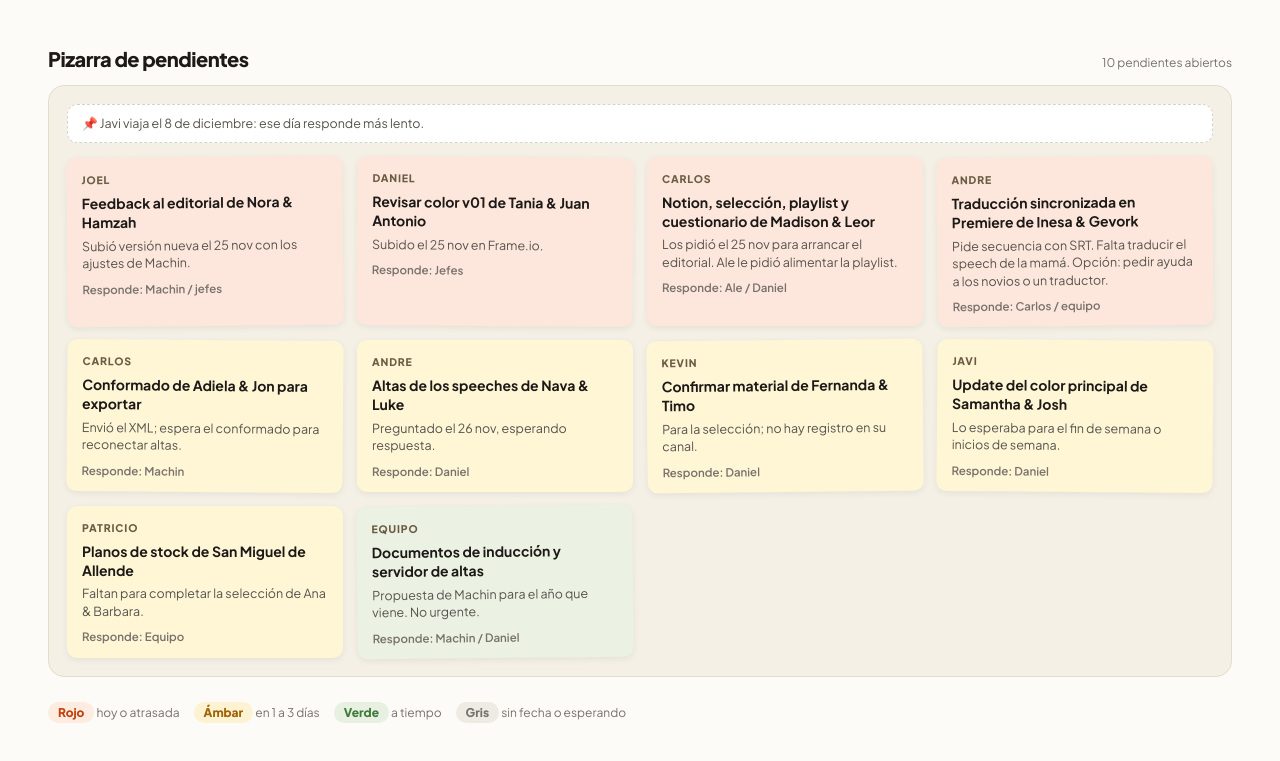
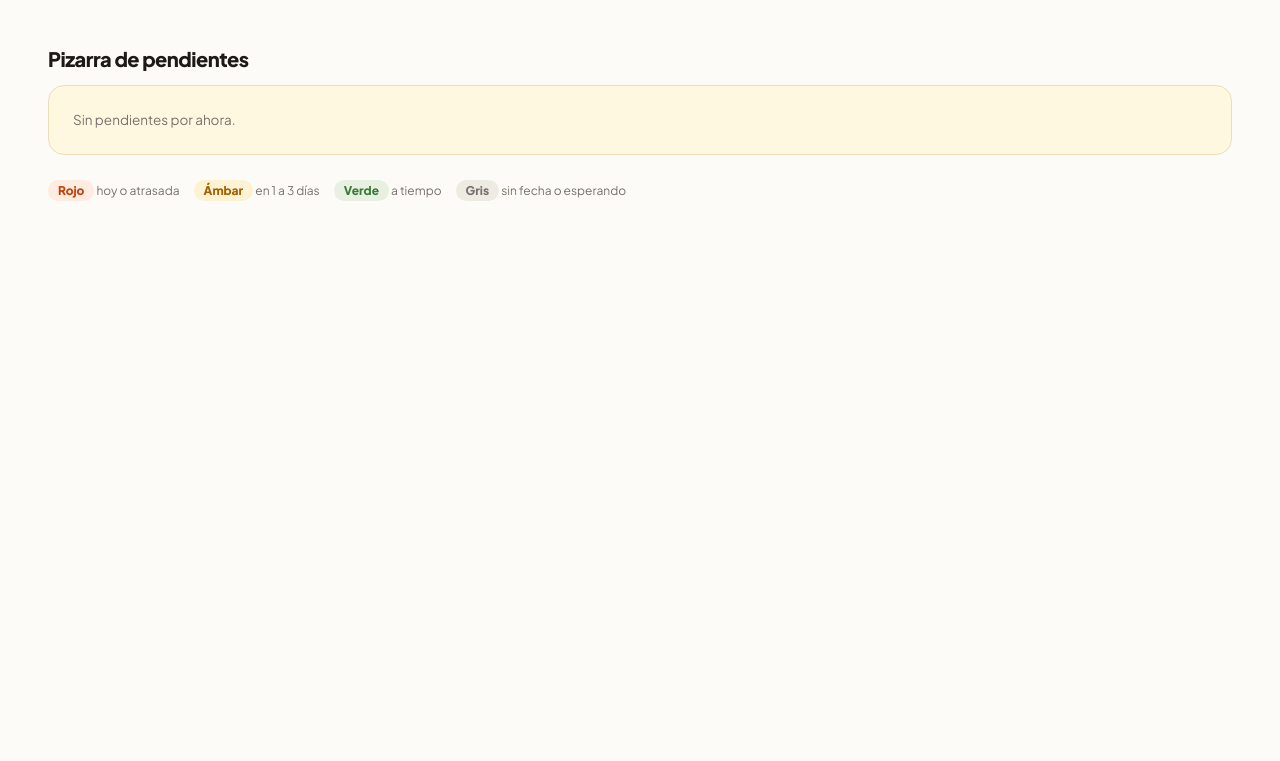
Before and after one commit to danieljsr/Comandas-A.mar, a plain HTML site: page index.html in a window 1280 px wide. Shown: the part 1034-1795 px from the top of the page. After the commit the page ends 1281 px from the top, so only its background shows below. Drawn offline with nearby package versions, Linux system fonts and the light colour scheme.

Commit message:
Pizarra como checklist vacío para pendientes dictados
Co-Authored-By: Claude Opus 5.5 <noreply@anthropic.com>
Claude-Session: https://claude.ai/code/session_01PB5fkwxqZgjAi1sDX7gswS

```diff
--- a/index.html
+++ b/index.html
@@ -78,22 +78,17 @@
         .chip { font-size: 12px; font-weight: 700; padding: 5px 12px; border-radius: 999px; }
         .free-name { font-weight: 700; background: #e8f1e1; color: #3f7a3a; padding: 4px 12px; border-radius: 999px; font-size: 13px; }
 
-        /* Pizarra de pendientes */
-        .board { background: #f4f0e6; border: 1.5px solid #e4ddcc; border-radius: 16px; padding: 18px; }
-        .board-grid { display: grid; grid-template-columns: repeat(auto-fill, minmax(230px, 1fr)); gap: 14px; }
-        .note { border-radius: 10px; padding: 14px 15px 12px; box-shadow: 0 2px 6px rgba(60,45,20,0.08); display: flex; flex-direction: column; gap: 6px; min-width: 0; }
-        .note:nth-child(3n+1) { transform: rotate(-0.6deg); }
-        .note:nth-child(3n+2) { transform: rotate(0.5deg); }
-        .note.alta { background: #fde7dc; }
-        .note.normal { background: #fff6d6; }
-        .note.baja { background: #ebf2e3; }
-        .note.hecho { background: #f1efe9; opacity: 0.65; }
-        .note.hecho .note-title { text-decoration: line-through; }
-        .note-who { font-size: 10.5px; font-weight: 800; letter-spacing: 0.08em; text-transform: uppercase; color: #6b5c43; }
-        .note-title { font-size: 14px; font-weight: 700; color: #1c1917; line-height: 1.35; }
-        .note-text { font-size: 12.5px; color: #57534e; line-height: 1.4; }
-        .note-foot { font-size: 11.5px; color: #78716c; font-weight: 600; margin-top: 2px; }
-        .aviso { background: #fff; border: 1.5px dashed #d6d3cb; border-radius: 10px; padding: 9px 14px; font-size: 12.5px; color: #57534e; margin-bottom: 14px; }
+        /* Pizarra de pendientes (checklist) */
+        .board { background: #fff8e1; border: 1.5px solid #eadfb8; border-radius: 16px; padding: 18px 22px; }
+        .check-list { list-style: none; margin: 0; padding: 0; display: grid; gap: 2px; }
+        .check-item { display: flex; align-items: flex-start; gap: 12px; padding: 10px 2px; border-bottom: 1px dashed #e3d7ad; }
+        .check-item:last-child { border-bottom: 0; }
+        .check-box { flex-shrink: 0; width: 20px; height: 20px; border: 2px solid #946800; border-radius: 5px; margin-top: 1px; display: flex; align-items: center; justify-content: center; font-size: 13px; font-weight: 800; color: #fff; }
+        .check-item.done .check-box { background: #946800; }
+        .check-text { font-size: 14.5px; font-weight: 600; color: #1c1917; line-height: 1.4; }
+        .check-item.done .check-text { text-decoration: line-through; color: #a8a29e; font-weight: 500; }
+        .check-meta { font-size: 11.5px; color: #78716c; font-weight: 600; margin-top: 2px; }
+        .check-empty { font-size: 13.5px; color: #78716c; padding: 6px 2px; }
 
         .custom-scrollbar::-webkit-scrollbar {
             width: 6px;
@@ -177,8 +172,7 @@
             <p class="text-xs text-stone-500" id="pizarraCount"></p>
         </div>
         <div class="board">
-            <div id="avisos"></div>
-            <div id="boardGrid" class="board-grid"></div>
+            <ul id="checkList" class="check-list"></ul>
         </div>
     </section>
 
@@ -315,7 +309,7 @@
         let comandas = [];
 
         // VERSIÓN DE DATOS: al cambiarla, todos los navegadores cargan las comandas publicadas
-        const DATA_VERSION = "2026-11-26-2";
+        const DATA_VERSION = "2026-11-26-3";
         const UPDATED_AT = "2026-11-26T16:30:00-04:00";
         const STAGES = ["Edición", "Revisión", "Correcciones", "Color", "Rev. final", "Entregado"];
 
@@ -349,36 +343,20 @@
         setInterval(checkForUpdate, 60000);
         document.addEventListener('visibilitychange', () => { if (!document.hidden) checkForUpdate(); });
 
-        // PIZARRA DE PENDIENTES (prioridad: alta | normal | baja; hecho: true para tacharlo)
-        const AVISOS = [
-            "Javi viaja el 8 de diciembre: ese día responde más lento."
-        ];
+        // PIZARRA DE PENDIENTES: checklist que Daniel dicta. { texto, para (opcional), fecha (opcional), hecho: true para tacharlo }
         const PENDIENTES = [
-            { para: "Joel", titulo: "Feedback al editorial de Nora & Hamzah", texto: "Subió versión nueva el 25 nov con los ajustes de Machin.", quien: "Machin / jefes", prioridad: "alta" },
-            { para: "Daniel", titulo: "Revisar color v01 de Tania & Juan Antonio", texto: "Subido el 25 nov en Frame.io.", quien: "Jefes", prioridad: "alta" },
-            { para: "Carlos", titulo: "Notion, selección, playlist y cuestionario de Madison & Leor", texto: "Los pidió el 25 nov para arrancar el editorial. Ale le pidió alimentar la playlist.", quien: "Ale / Daniel", prioridad: "alta" },
-            { para: "Carlos", titulo: "Conformado de Adiela & Jon para exportar", texto: "Envió el XML; espera el conformado para reconectar altas.", quien: "Machin", prioridad: "normal" },
-            { para: "Andre", titulo: "Traducción sincronizada en Premiere de Inesa & Gevork", texto: "Pide secuencia con SRT. Falta traducir el speech de la mamá. Opción: pedir ayuda a los novios o un traductor.", quien: "Carlos / equipo", prioridad: "alta" },
-            { para: "Andre", titulo: "Altas de los speeches de Nava & Luke", texto: "Preguntado el 26 nov, esperando respuesta.", quien: "Daniel", prioridad: "normal" },
-            { para: "Kevin", titulo: "Confirmar material de Fernanda & Timo", texto: "Para la selección; no hay registro en su canal.", quien: "Daniel", prioridad: "normal" },
-            { para: "Javi", titulo: "Update del color principal de Samantha & Josh", texto: "Lo esperaba para el fin de semana o inicios de semana.", quien: "Daniel", prioridad: "normal" },
-            { para: "Patricio", titulo: "Planos de stock de San Miguel de Allende", texto: "Faltan para completar la selección de Ana & Barbara.", quien: "Equipo", prioridad: "normal" },
-            { para: "Equipo", titulo: "Documentos de inducción y servidor de altas", texto: "Propuesta de Machin para el año que viene. No urgente.", quien: "Machin / Daniel", prioridad: "baja" }
         ];
 
         function renderPizarra() {
-            const order = { alta: 0, normal: 1, baja: 2 };
-            const items = [...PENDIENTES].sort((a, b) => (!!a.hecho - !!b.hecho) || (order[a.prioridad] - order[b.prioridad]));
+            const items = [...PENDIENTES].sort((a, b) => !!a.hecho - !!b.hecho);
             const abiertos = PENDIENTES.filter(x => !x.hecho).length;
-            document.getElementById('pizarraCount').textContent = `${abiertos} pendiente${abiertos === 1 ? '' : 's'} abierto${abiertos === 1 ? '' : 's'}`;
-            document.getElementById('avisos').innerHTML = AVISOS.map(a => `<div class="aviso">📌 ${escapeHtml(a)}</div>`).join('');
-            document.getElementById('boardGrid').innerHTML = items.map(x => `
-                <div class="note ${x.hecho ? 'hecho' : x.prioridad}">
-                    <span class="note-who">${escapeHtml(x.para)}</span>
-                    <span class="note-title">${escapeHtml(x.titulo)}</span>
-                    ${x.texto ? `<span class="note-text">${escapeHtml(x.texto)}</span>` : ''}
-                    ${x.quien ? `<span class="note-foot">Responde: ${escapeHtml(x.quien)}</span>` : ''}
-                </div>`).join('');
+            document.getElementById('pizarraCount').textContent = PENDIENTES.length ? `${abiertos} de ${PENDIENTES.length} pendientes` : '';
+            document.getElementById('checkList').innerHTML = items.length ? items.map(x => `
+                <li class="check-item ${x.hecho ? 'done' : ''}">
+                    <span class="check-box">${x.hecho ? '✓' : ''}</span>
+                    <div><div class="check-text">${escapeHtml(x.texto)}</div>
+                    ${(x.para || x.fecha) ? `<div class="check-meta">${[x.para, x.fecha].filter(Boolean).map(escapeHtml).join(' · ')}</div>` : ''}</div>
+                </li>`).join('') : '<li class="check-empty">Sin pendientes por ahora.</li>';
         }
 
         // INICIALIZACIÓN
```
